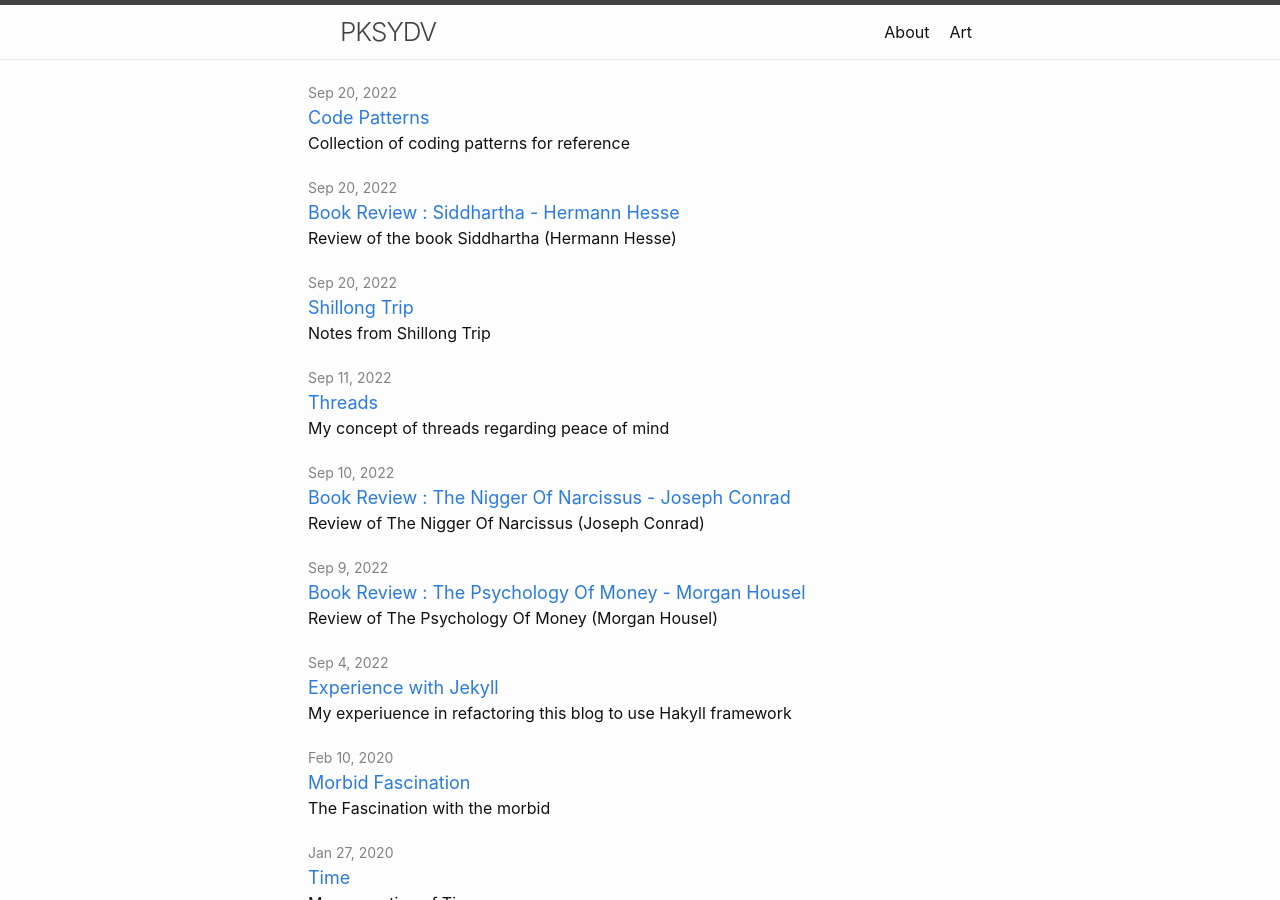
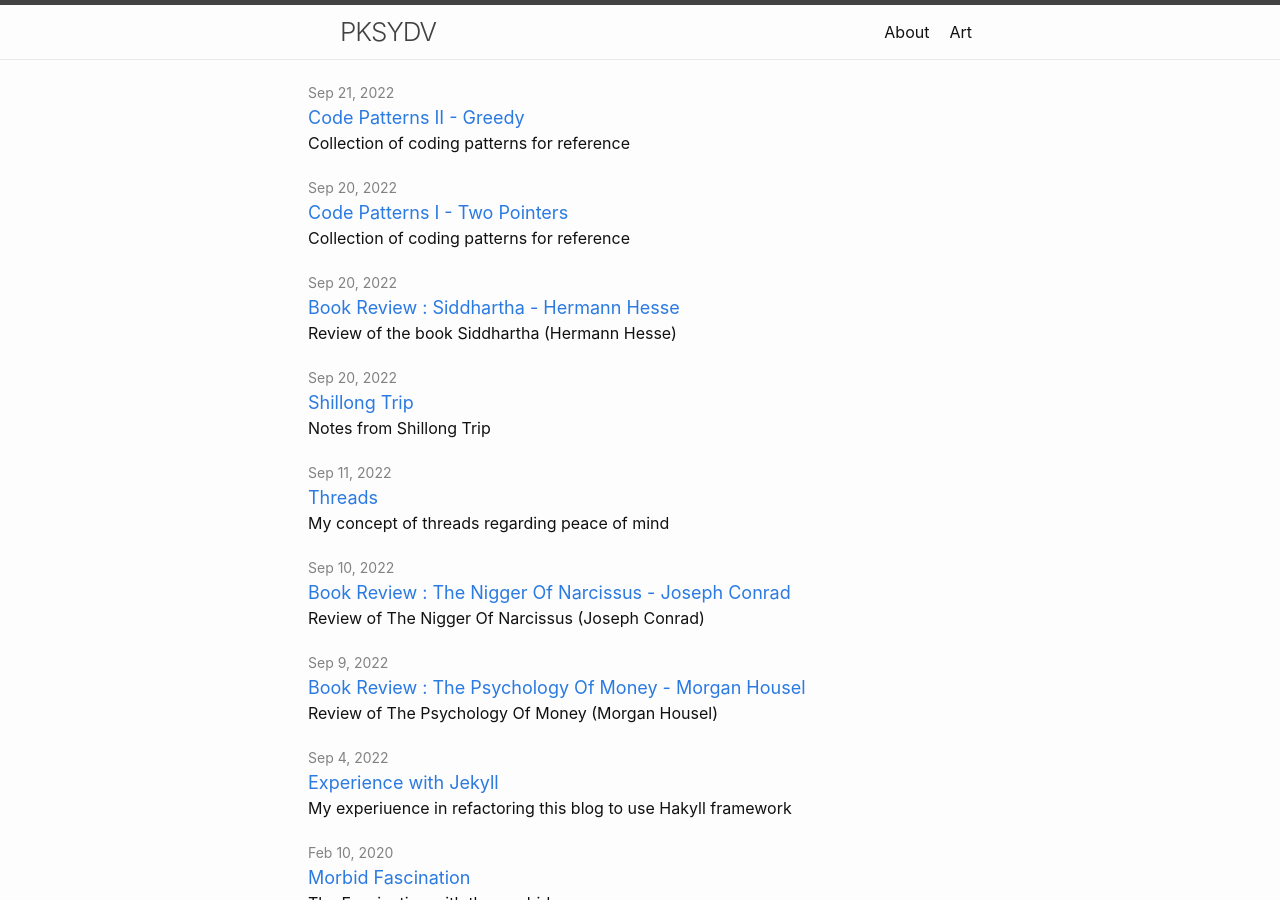
Before and after one commit to prakashydv/prakashydv.github.io, a Jekyll site: the page built from allposts.markdown, in a window 1280 px wide and 900 px high. Built offline with Jekyll 4.4.1, drawn with Linux system fonts in a browser that asks for light colours.

Commit message:
[blog] code pattern 2

```diff
--- a/_posts/2022-09-21-code-patterns.markdown
+++ b/_posts/code-patterns/2022-09-21-code-patterns-1-two-pointers.markdown
@@ -1,6 +1,6 @@
 ---
 layout: post
-title: "Code Patterns"
+title: "Code Patterns I - Two Pointers"
 date: 2022-09-21 00:06:16 +0530
 categories: technology
 summary: "Collection of coding patterns for reference"
--- /dev/null
+++ b/_posts/code-patterns/2022-09-22-code-pattern-2-greedy.markdown
@@ -0,0 +1,10 @@
+---
+layout: post
+title: "Code Patterns II - Greedy"
+date: 2022-09-22 00:16:16 +0530
+categories: technology
+summary: "Collection of coding patterns for reference"
+---
+
+Greedy problems _usually_ manifest themselves as problems with a deterministic solution regardless of circumstances (inputs).
+For example the fastest way to cover more distance in a fixed time, is to have the highest speed possible. There is no other way around such a problem, where the statistic to optimize is obvious. Greedy problems are fortunately somewhat intuitive.
```
Also changed, not shown: 6 other files.
